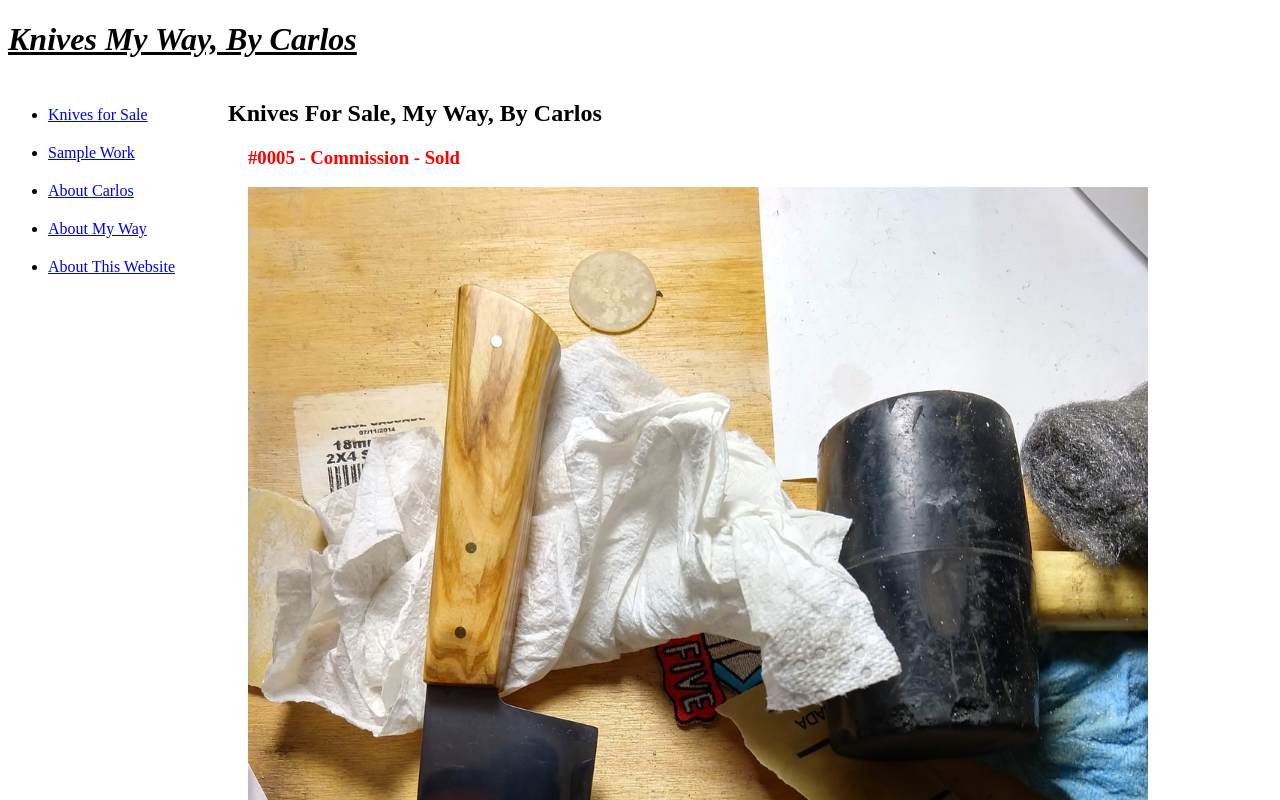
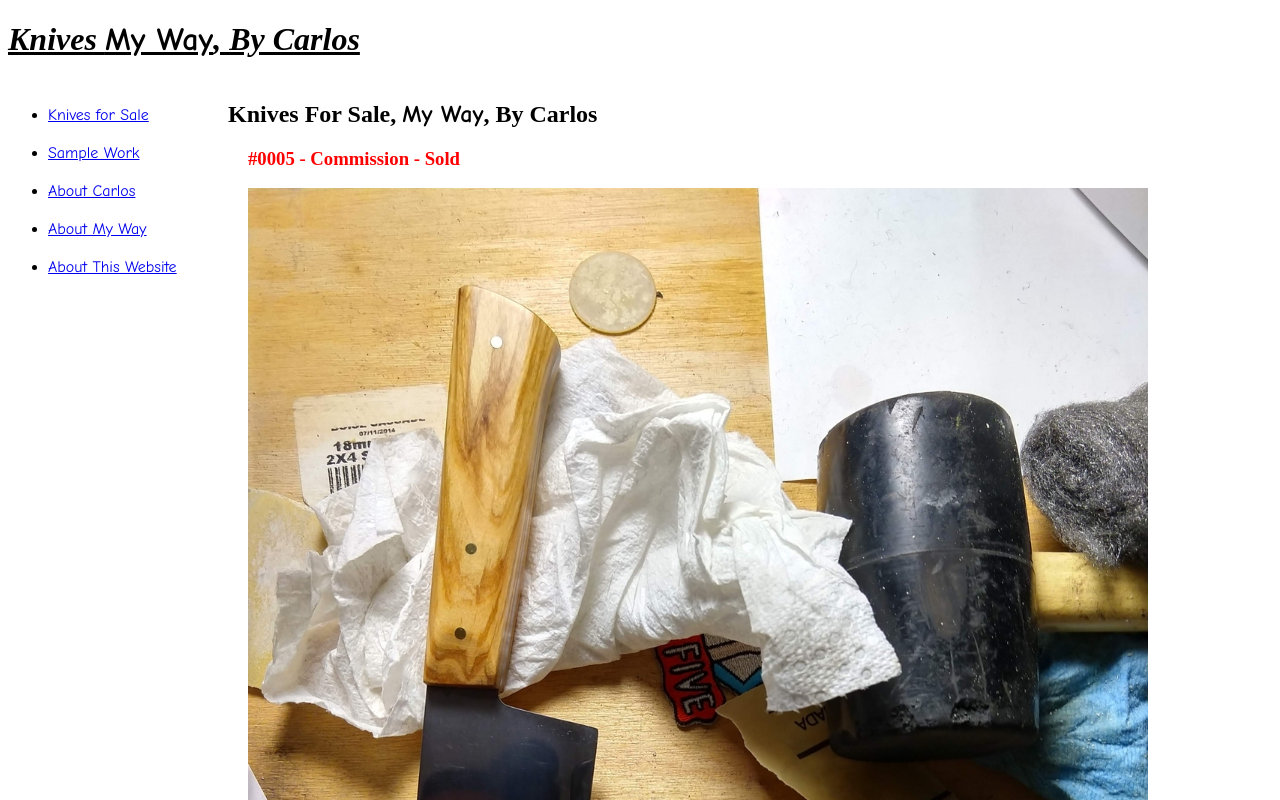
Before and after one commit to clalimarmo/knivesmywaybycarlos, a plain HTML site: page docs/index.html in a window 1280 px wide. Shown: the top 800 px of the page. Drawn offline with Linux system fonts and the light colour scheme.

Commit message:
pure insanity

```diff
--- a/docs/index.html
+++ b/docs/index.html
@@ -7,7 +7,7 @@
   </head>
   <body>
     <header>
-      <h1>Knives My Way, By Carlos</h1>
+      <h1>Knives <em>My Way</em>, By Carlos</h1>
     </header>
 
     <main>
@@ -32,7 +32,7 @@
       </nav>
 
       <div>
-        <h2 id="for-sale">Knives For Sale, My Way, By Carlos</h2>
+        <h2 id="for-sale">Knives For Sale, <em>My Way</em>, By Carlos</h2>
 
         <div class="sample sold">
           <h3>#0005 - Commission - Sold</h3>
@@ -192,6 +192,11 @@ header h1 {
   text-decoration: underline;
 }
 
+em {
+  font-family: "Comic Sans MS", cursive, sans-serif;
+    font-style: normal;
+}
+
 main {
   display: flex;
   flex-flow: row nowrap;
@@ -200,6 +205,7 @@ main {
 main nav {
   width: 200px;
   position: fixed;
+  font-family: "Comic Sans MS", cursive, sans-serif;
 }
 
 nav ul li {
```
